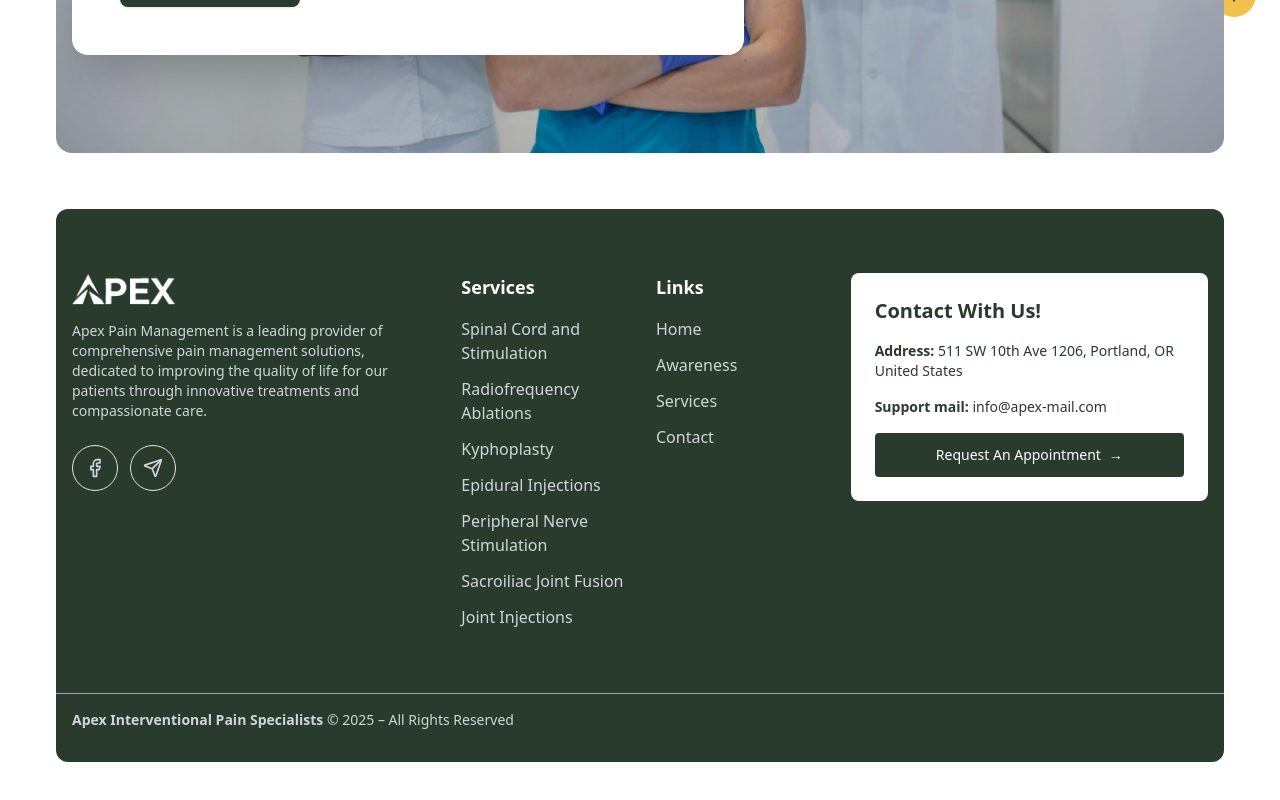
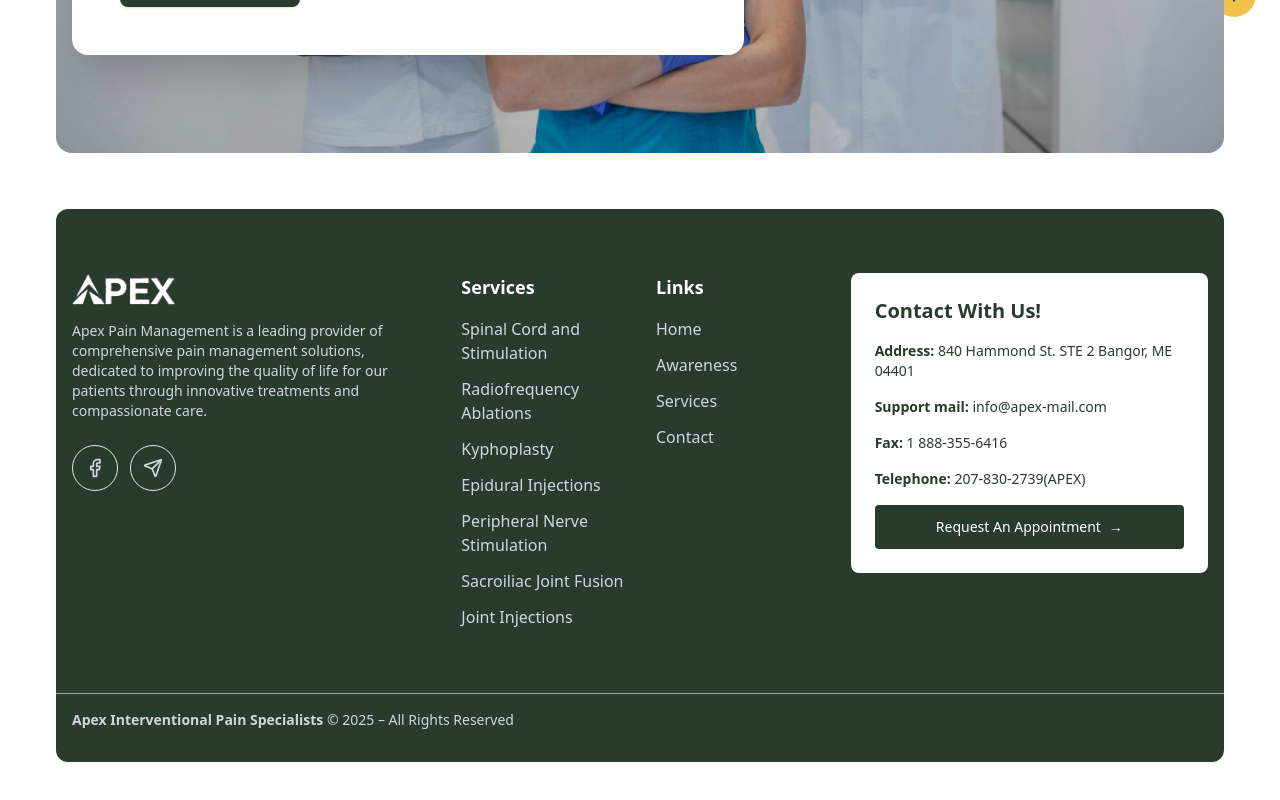
Before and after one commit to bjamyl/apex-pain, a Next.js app: page / in a window 1280 px wide. Shown: the part 759-1559 px from the top of the page. Built offline with nearby package versions, Linux system fonts and the light colour scheme.

Commit message:
fix: fix footer links

```diff
--- a/components/Footer.tsx
+++ b/components/Footer.tsx
@@ -117,11 +117,17 @@ export default function Footer() {
 
                 <div className="space-y-4 text-sm">
                   <p>
-                    <strong>Address:</strong> 511 SW 10th Ave 1206, Portland, OR
-                    United States
+                    <strong>Address:</strong> 840 Hammond St. STE 2 Bangor, ME
+                    04401
                   </p>
                   <p>
                     <strong>Support mail:</strong> info@apex-mail.com
+                  </p>
+                  <p>
+                    <strong>Fax:</strong> 1 888-355-6416
+                  </p>
+                  <p>
+                    <strong>Telephone:</strong> 207-830-2739(APEX)
                   </p>
 
                   <Link
@@ -141,12 +147,11 @@ export default function Footer() {
         <div className="border-t border-gray-400 mt-8 py-4 hidden lg:block">
           <div className="container mx-auto px-4 flex flex-wrap justify-between items-center text-sm">
             <p>
-
-              <span className="font-semibold">Apex Interventional Pain Specialists</span> © 2025 – All
-              Rights Reserved
+              <span className="font-semibold">
+                Apex Interventional Pain Specialists
+              </span>{" "}
+              © 2025 – All Rights Reserved
             </p>
-
-
           </div>
         </div>
 
```
